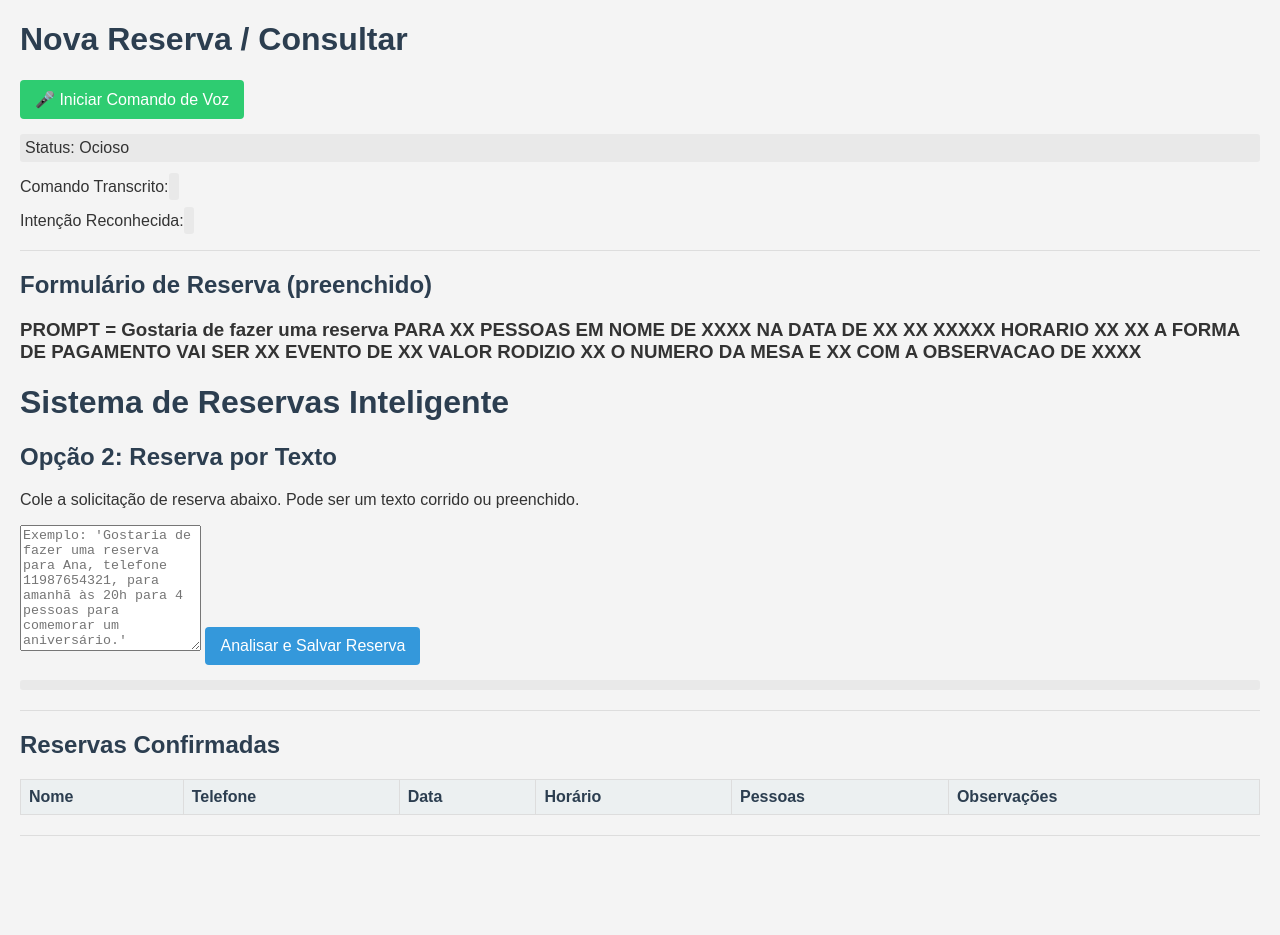
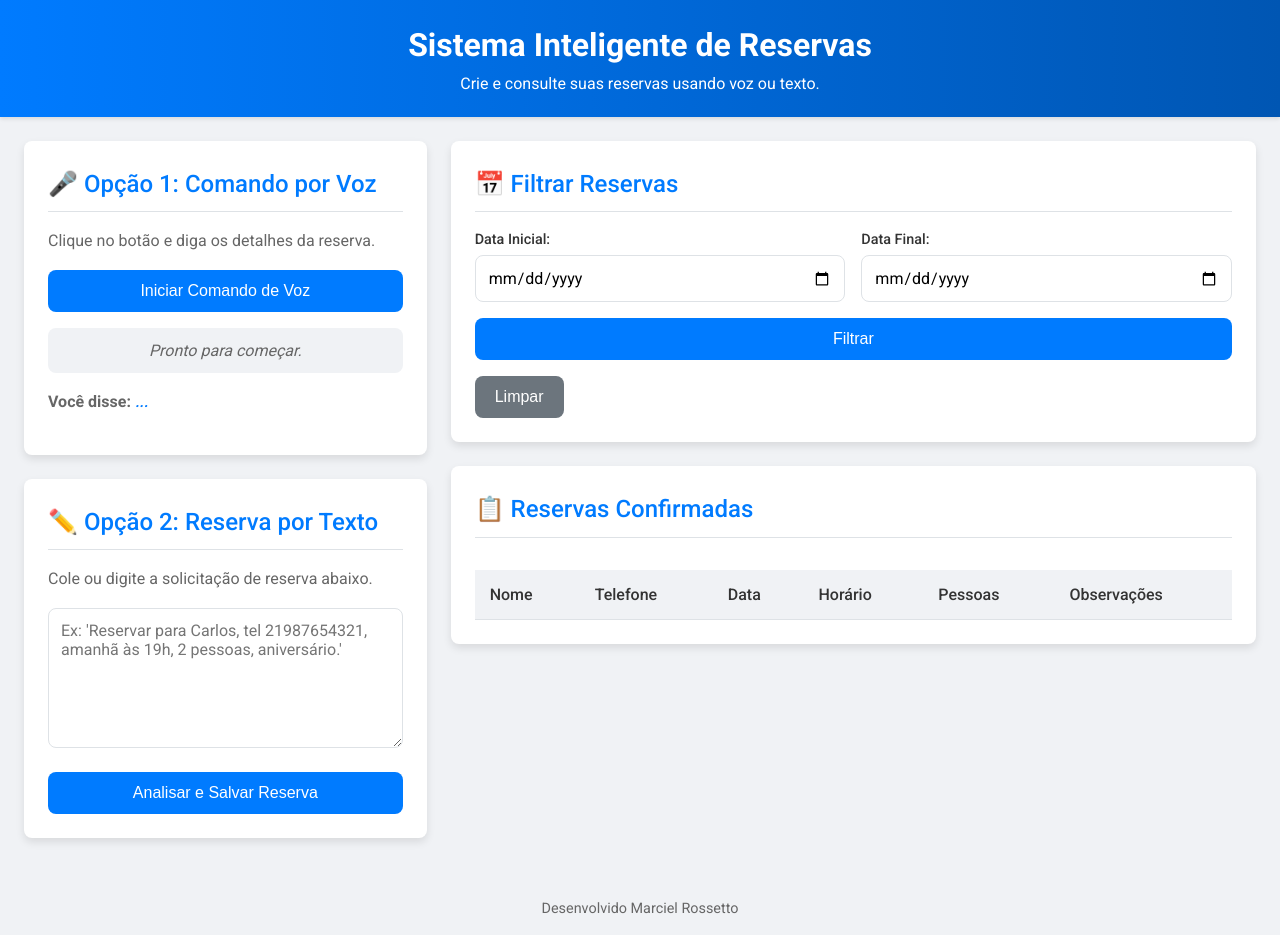
Before and after one commit to marcielrossetto/reserva-voice-app, a website: page public/index.html in a window 1280 px wide. Before the commit the page ends 856 px from the top, so only its background shows below. Drawn offline with Linux system fonts and the light colour scheme.

Commit message:
Antes de DOKER

```diff
--- a/public/index.html
+++ b/public/index.html
@@ -1,40 +1,83 @@
-<!-- public/index.html -->
 <!DOCTYPE html>
 <html lang="pt-BR">
 <head>
     <meta charset="UTF-8" />
     <meta name="viewport" content="width=device-width, initial-scale=1.0" />
-    <title>Sistema de Reservas por Voz</title>
+    <title>Sistema Inteligente de Reservas</title>
+    <!-- Google Fonts para um visual mais moderno -->
+    <link rel="preconnect" href="https://fonts.googleapis.com">
+    <link rel="preconnect" href="https://fonts.gstatic.com" crossorigin>
+    <link href="https://fonts.googleapis.com/css2?family=Roboto:wght@300;400;500;700&display=swap" rel="stylesheet">
+    <!-- Arquivo de Estilos -->
     <link rel="stylesheet" href="style.css" />
 </head>
 <body>
-    <h1>Nova Reserva / Consultar</h1>
 
-    <button id="startVoiceCmdBtn">🎤 Iniciar Comando de Voz</button>
-    <p id="voiceStatus">Status: Ocioso</p>
-    <p>Comando Transcrito: <em id="transcribedText"></em></p>
-    <p>Intenção Reconhecida: <em id="recognizedIntent"></em></p>
+    <header>
+        <h1>Sistema Inteligente de Reservas</h1>
+        <p>Crie e consulte suas reservas usando voz ou texto.</p>
+    </header>
 
-    <hr />
-    <h2>Formulário de Reserva (preenchido)</h2>
-    <h3>PROMPT = Gostaria de fazer uma reserva PARA XX PESSOAS  EM NOME DE XXXX NA DATA DE XX XX XXXXX HORARIO XX XX A FORMA DE PAGAMENTO VAI SER XX EVENTO DE XX VALOR RODIZIO XX O NUMERO DA MESA E XX COM A OBSERVACAO DE XXXX </h3>
-       <h1>Sistema de Reservas Inteligente</h1>
+    <main class="container">
 
+        <!-- Coluna da Esquerda: Entradas do Usuário -->
+        <div class="input-column">
 
-    <!-- Seção para Colar Texto (NOVO) -->
+            <!-- Card de Comando de Voz -->
             <div class="card">
-      <h2>Opção 2: Reserva por Texto</h2>
-      <p>Cole a solicitação de reserva abaixo. Pode ser um texto corrido ou preenchido.</p>
-      <textarea id="textInputArea" rows="8" placeholder="Exemplo: 'Gostaria de fazer uma reserva para Ana, telefone 11987654321, para amanhã às 20h para 4 pessoas para comemorar um aniversário.'"></textarea>
-      <button id="submitTextBtn">Analisar e Salvar Reserva</button>
-      <p id="apiMessage"></p>
+                <h2>🎤 Opção 1: Comando por Voz</h2>
+                <p>Clique no botão e diga os detalhes da reserva.</p>
+                <button id="startVoiceCmdBtn">Iniciar Comando de Voz</button>
+                <div id="voiceStatusContainer">
+                    <span id="voiceStatus">Pronto para começar.</span>
+                </div>
+                <p class="transcribed-text-container">
+                    <strong>Você disse:</strong>
+                    <em id="transcribedText">...</em>
+                </p>
             </div>
 
-    <hr />
+            <!-- Card de Reserva por Texto -->
+            <div class="card">
+                <h2>✏️ Opção 2: Reserva por Texto</h2>
+                <p>Cole ou digite a solicitação de reserva abaixo.</p>
+                <textarea
+                    id="textInputArea"
+                    rows="6"
+                    placeholder="Ex: 'Reservar para Carlos, tel 21987654321, amanhã às 19h, 2 pessoas, aniversário.'"
+                ></textarea>
+                <button id="submitTextBtn">Analisar e Salvar Reserva</button>
+            </div>
 
-    <!-- Seção de Resultados -->
+            <!-- Card para Mensagens da API -->
+            <div id="apiMessage" class="message-container">
+                <!-- Mensagens de sucesso ou erro aparecerão aqui -->
+            </div>
+
+        </div>
+
+        <!-- Coluna da Direita: Resultados e Filtros -->
+        <div class="results-column">
+
             <div class="card">
-        <h2>Reservas Confirmadas</h2>
+                <h2>📅 Filtrar Reservas</h2>
+                <div class="filter-controls">
+                    <div class="form-group">
+                        <label for="filterStartDate">Data Inicial:</label>
+                        <input type="date" id="filterStartDate" />
+                    </div>
+                    <div class="form-group">
+                        <label for="filterEndDate">Data Final:</label>
+                        <input type="date" id="filterEndDate" />
+                    </div>
+                    <button id="filterBtn">Filtrar</button>
+                    <button id="clearFilterBtn" class="secondary">Limpar</button>
+                </div>
+            </div>
+
+            <div class="card">
+                <h2>📋 Reservas Confirmadas</h2>
+                <div class="table-wrapper">
                     <table id="reservasTable">
                         <thead>
                             <tr>
@@ -51,7 +94,13 @@
                         </tbody>
                     </table>
                 </div>
-    <hr />
+            </div>
+        </div>
+    </main>
+
+    <footer>
+        <p>Desenvolvido Marciel Rossetto</p>
+    </footer>
 
     <script src="script.js"></script>
 </body>
--- a/public/style.css
+++ b/public/style.css
@@ -1,107 +1,271 @@
-body {
-  font-family: sans-serif;
-  margin: 20px;
-  background-color: #f4f4f4;
-  color: #333;
+/* --- GERAL E RESET --- */
+:root {
+    --primary-color: #007bff;
+    --primary-hover: #0056b3;
+    --secondary-color: #6c757d;
+    --secondary-hover: #5a6268;
+    --background-color: #f0f2f5;
+    --card-background: #ffffff;
+    --text-color: #333;
+    --light-text-color: #666;
+    --border-color: #dee2e6;
+    --success-color: #28a745;
+    --error-color: #dc3545;
+    --loading-color: #ffc107;
+    --shadow: 0 4px 8px rgba(0, 0, 0, 0.1);
+    --border-radius: 8px;
 }
 
-h1,
-h2 {
-  color: #2c3e50;
+* {
+    margin: 0;
+    padding: 0;
+    box-sizing: border-box;
 }
 
-hr {
-  margin: 20px 0;
-  border: 0;
-  border-top: 1px solid #ddd;
+body {
+    font-family: 'Roboto', sans-serif;
+    background-color: var(--background-color);
+    color: var(--text-color);
+    line-height: 1.6;
 }
 
-#reservaForm div {
-  margin-bottom: 10px;
+.container {
+    display: flex;
+    flex-wrap: wrap;
+    gap: 24px;
+    padding: 24px;
+    max-width: 1400px;
+    margin: 0 auto;
 }
 
-#reservaForm label {
-  display: block;
-  margin-bottom: 5px;
-  font-weight: bold;
+/* --- CABEÇALHO E RODAPÉ --- */
+header {
+    background: linear-gradient(90deg, var(--primary-color), #0056b3);
+    color: white;
+    padding: 20px 40px;
+    text-align: center;
+    box-shadow: 0 2px 4px rgba(0,0,0,0.1);
 }
 
-#reservaForm input[type="text"],
-#reservaForm input[type="tel"],
-#reservaForm input[type="date"],
-#reservaForm input[type="time"],
-#reservaForm input[type="number"],
-#reservaForm textarea {
-  width: calc(100% - 22px);
-  padding: 10px;
-  border: 1px solid #ccc;
-  border-radius: 4px;
-  box-sizing: border-box;
+header h1 {
+    font-weight: 700;
 }
 
-#reservaForm textarea {
-  resize: vertical;
+footer {
+    text-align: center;
+    padding: 15px;
+    margin-top: 20px;
+    font-size: 0.9em;
+    color: var(--light-text-color);
 }
 
+
+/* --- LAYOUT DAS COLUNAS --- */
+.input-column {
+    flex: 1;
+    min-width: 350px;
+    display: flex;
+    flex-direction: column;
+    gap: 24px;
+}
+
+.results-column {
+    flex: 2;
+    min-width: 400px;
+    display: flex;
+    flex-direction: column;
+    gap: 24px;
+}
+
+/* --- COMPONENTE CARD --- */
+.card {
+    background-color: var(--card-background);
+    border-radius: var(--border-radius);
+    box-shadow: var(--shadow);
+    padding: 24px;
+    transition: transform 0.2s ease-in-out;
+}
+
+.card:hover {
+    transform: translateY(-5px);
+}
+
+.card h2 {
+    font-weight: 500;
+    margin-bottom: 16px;
+    color: var(--primary-color);
+    border-bottom: 1px solid var(--border-color);
+    padding-bottom: 8px;
+}
+
+.card p {
+    color: var(--light-text-color);
+    margin-bottom: 16px;
+}
+
+/* --- BOTÕES E FORMULÁRIOS --- */
 button {
-  background-color: #3498db;
-  color: white;
-  padding: 10px 15px;
-  border: none;
-  border-radius: 4px;
-  cursor: pointer;
-  font-size: 1em;
-  margin-right: 10px;
-  margin-bottom: 10px;
+    cursor: pointer;
+    border: none;
+    padding: 12px 20px;
+    border-radius: var(--border-radius);
+    font-size: 1em;
+    font-weight: 500;
+    transition: background-color 0.3s, transform 0.2s;
 }
 
 button:hover {
-  background-color: #2980b9;
+    transform: translateY(-2px);
 }
 
-#startVoiceCmdBtn {
-  background-color: #2ecc71;
+button#startVoiceCmdBtn, button#submitTextBtn, button#filterBtn {
+    background-color: var(--primary-color);
+    color: white;
+    width: 100%;
 }
-#startVoiceCmdBtn:hover {
-  background-color: #27ae60;
+
+button#startVoiceCmdBtn:hover, button#submitTextBtn:hover, button#filterBtn:hover {
+    background-color: var(--primary-hover);
 }
-#startVoiceCmdBtn:disabled {
-  background-color: #95a5a6;
-  cursor: not-allowed;
+
+button.secondary {
+    background-color: var(--secondary-color);
+    color: white;
+}
+
+button.secondary:hover {
+    background-color: var(--secondary-hover);
+}
+
+textarea, input[type="date"] {
+    width: 100%;
+    padding: 12px;
+    border: 1px solid var(--border-color);
+    border-radius: var(--border-radius);
+    font-family: 'Roboto', sans-serif;
+    font-size: 1em;
+    margin-bottom: 16px;
+}
+
+textarea:focus, input[type="date"]:focus {
+    outline: none;
+    border-color: var(--primary-color);
+    box-shadow: 0 0 0 2px rgba(0, 123, 255, 0.25);
+}
+
+/* --- ELEMENTOS ESPECÍFICOS --- */
+#voiceStatusContainer {
+    margin-top: 16px;
+    padding: 10px;
+    background-color: var(--background-color);
+    border-radius: var(--border-radius);
+    text-align: center;
+    font-style: italic;
+    color: var(--light-text-color);
+}
+
+.transcribed-text-container {
+    margin-top: 16px;
+    color: var(--text-color);
+}
+.transcribed-text-container em {
+    color: var(--primary-color);
+    font-weight: 500;
+}
+
+.message-container {
+    padding: 15px;
+    border-radius: var(--border-radius);
+    text-align: center;
+    display: none; /* Escondido por padrão */
+    font-weight: 500;
+}
+
+.message-container.success {
+    background-color: #d4edda;
+    color: #155724;
+    display: block;
+}
+
+.message-container.error {
+    background-color: #f8d7da;
+    color: #721c24;
+    display: block;
+}
+
+.message-container.loading {
+    background-color: #fff3cd;
+    color: #856404;
+    display: block;
+}
+
+.filter-controls {
+    display: flex;
+    flex-wrap: wrap;
+    gap: 16px;
+    align-items: center;
+}
+.filter-controls .form-group {
+    flex-grow: 1;
+}
+.filter-controls label {
+    display: block;
+    margin-bottom: 4px;
+    font-weight: 500;
+    font-size: 0.9em;
+}
+.filter-controls input {
+    margin-bottom: 0;
+}
+.filter-controls button {
+    flex-shrink: 0;
+}
+
+
+/* --- TABELA DE RESULTADOS --- */
+.table-wrapper {
+    overflow-x: auto;
 }
 
 #reservasTable {
-  width: 100%;
-  border-collapse: collapse;
-  margin-top: 20px;
+    width: 100%;
+    border-collapse: collapse;
+    margin-top: 16px;
 }
 
-#reservasTable th,
-#reservasTable td {
-  border: 1px solid #ddd;
-  padding: 8px;
-  text-align: left;
+#reservasTable th, #reservasTable td {
+    padding: 12px 15px;
+    text-align: left;
+    border-bottom: 1px solid var(--border-color);
 }
 
 #reservasTable th {
-  background-color: #ecf0f1;
-  color: #2c3e50;
+    background-color: var(--background-color);
+    font-weight: 500;
+    color: var(--text-color);
 }
 
 #reservasTable tbody tr:nth-child(even) {
-  background-color: #f9f9f9;
+    background-color: #f8f9fa;
 }
 
-#voiceStatus,
-#transcribedText,
-#recognizedIntent,
-#apiMessage {
-  margin: 5px 0;
-  padding: 5px;
-  background-color: #e9e9e9;
-  border-radius: 3px;
+#reservasTable tbody tr:hover {
+    background-color: #e9ecef;
 }
-#apiMessage.error {
-  color: red;
-  font-weight: bold;
+
+/* --- RESPONSIVIDADE --- */
+@media (max-width: 768px) {
+    .container {
+        flex-direction: column;
+        padding: 16px;
+    }
+
+    header {
+        padding: 15px;
+    }
+
+    .filter-controls {
+        flex-direction: column;
+        align-items: stretch;
+    }
 }
```
Also changed, not shown: public/script.js (+100 -73 lines), routes/reservas.js (+46 -0 lines). Lines whose indentation alone changed are shown as unchanged.
